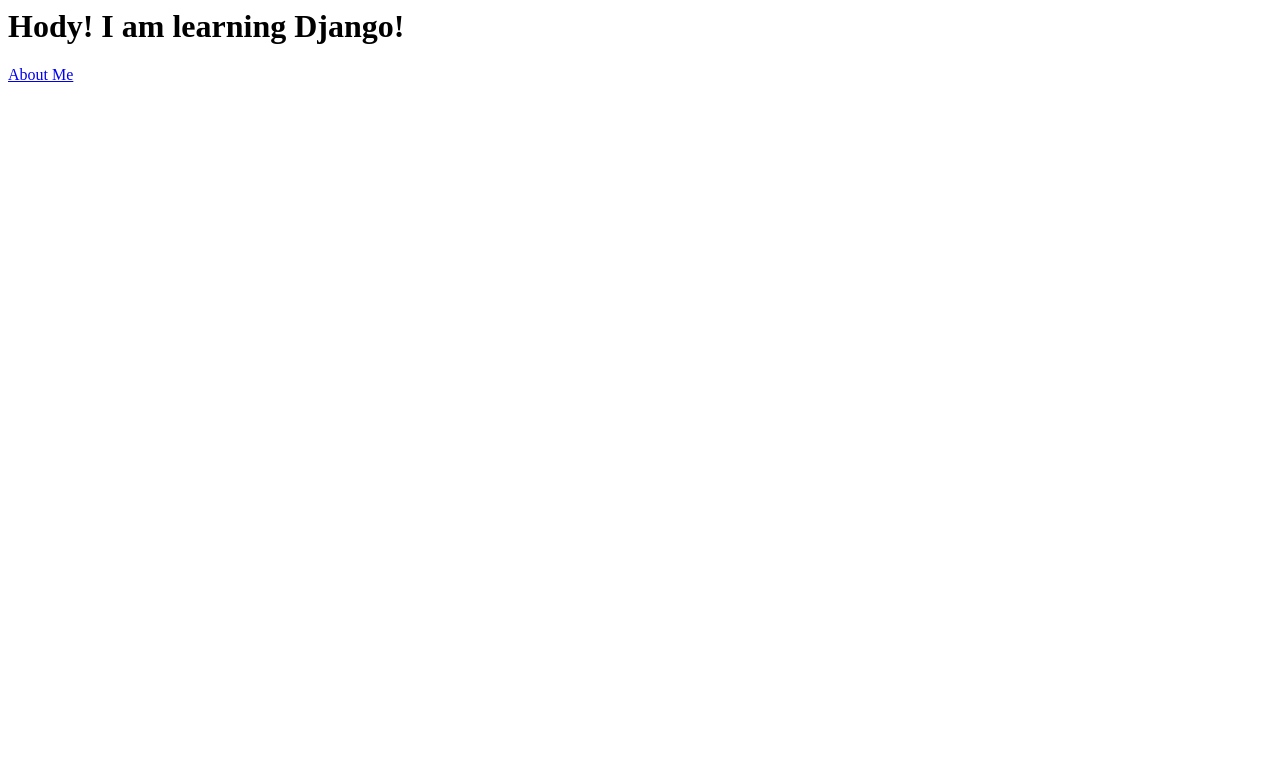
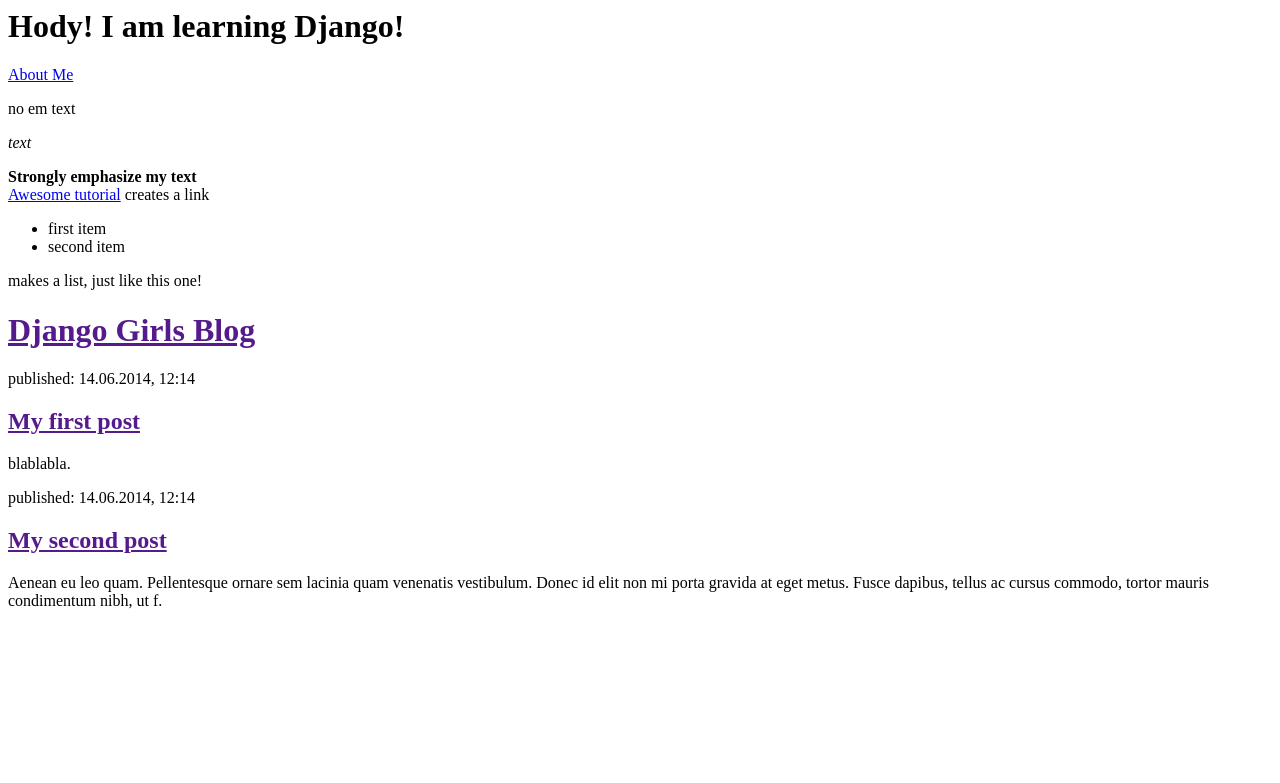
Before and after one commit to amandasongmm/social_charm, a Django app: page /alpha/ in a window 1280 px wide. Shown: the top 783 px of the page. Run offline with Django 3.2, Linux system fonts and the light colour scheme.

Commit message:
change the html a little bit

```diff
--- a/fblogin/alpha/templates/alpha/index.html
+++ b/fblogin/alpha/templates/alpha/index.html
@@ -8,6 +8,33 @@
     <body>
         <h1>Hody! I am learning Django!</h1>
         <a href="about/">About Me</a>
+        <p>no em text</p>
+        <p><em>text</em></p>
+        <strong>Strongly emphasize my text</strong>
+        <br />
+        <a href="https://djangogirls.org">Awesome tutorial</a> creates a link
+
+        <ul><li>first item</li><li>second item</li></ul> makes a list, just like this one!
+
+
+        <div>
+            <h1><a href="">Django Girls Blog</a></h1>
+        </div>
+
+        <div>
+            <p>published: 14.06.2014, 12:14</p>
+            <h2><a href="">My first post</a></h2>
+            <p>blablabla.</p>
+        </div>
+
+
+        <div>
+            <p>published: 14.06.2014, 12:14</p>
+            <h2><a href="">My second post</a></h2>
+            <p>Aenean eu leo quam. Pellentesque ornare sem lacinia quam venenatis vestibulum. Donec id elit non mi porta gravida at eget metus. Fusce dapibus, tellus ac cursus commodo, tortor mauris condimentum nibh, ut f.</p>
+        </div>
+
+
     </body>
 
 </html>
--- a/fblogin/alpha/urls.py
+++ b/fblogin/alpha/urls.py
@@ -6,6 +6,7 @@
 urlpatterns = [
     # ex: /alpha/
     url(r'^$', views.HomePageView.as_view()),
+    url(r'^post/', views.post_list, name='post_list'),
     url(r'^about/', views.AboutPageView.as_view()),
     # url(r'index/$', views.index, name='index'),
     # # ex: /alpha/5/
--- a/fblogin/alpha/views.py
+++ b/fblogin/alpha/views.py
@@ -46,3 +46,7 @@
 
 class AboutPageView(TemplateView):
     template_name = 'alpha/about.html'
+
+
+def post_list(request):
+    return render(request, 'alpha/post_list.html')
--- a/fblogin/fblogin/settings.py
+++ b/fblogin/fblogin/settings.py
@@ -25,7 +25,9 @@
 # SECURITY WARNING: don't run with debug turned on in production!
 DEBUG = True
 
-ALLOWED_HOSTS = [u'face4research.pythonanywhere.com']
+ALLOWED_HOSTS = [u'face4research.pythonanywhere.com',
+                 u'127.0.0.1',
+                 ]
 
 
 # Application definition
--- a/fblogin/fblogin/urls.py
+++ b/fblogin/fblogin/urls.py
@@ -20,6 +20,7 @@
 
 urlpatterns = [
     # url(r'^$', 'alpha.views.home', name='home'),
+    url(r'^', include('alpha.urls')),
     url(r'^alpha/', include('alpha.urls')),
     url(r'^admin/', admin.site.urls),
     url(r'^accounts/', include('allauth.urls')),
```
Also changed, not shown: fblogin/alpha/templates/alpha/post_list.html (added, +10 -0 lines), fblogin/db.sqlite3, 4 other files.
